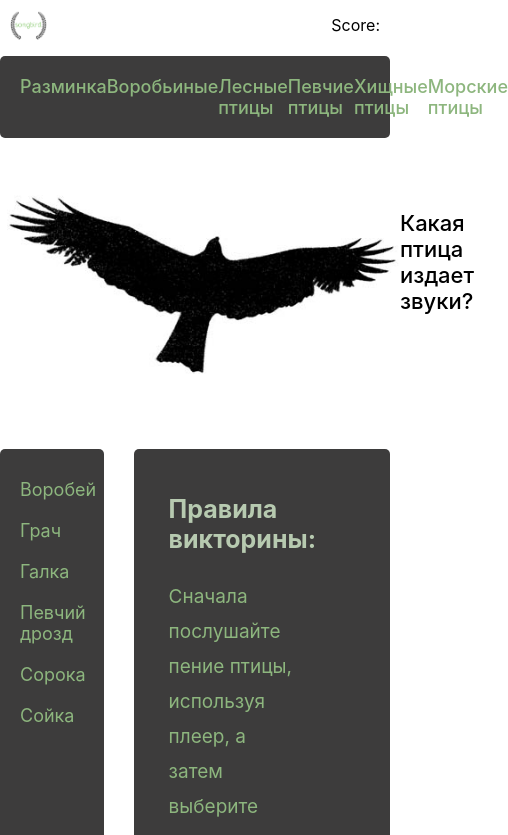
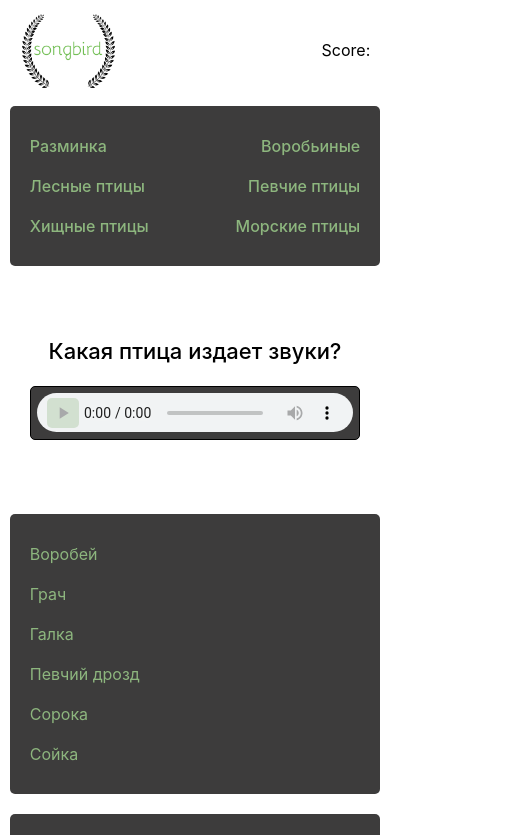
Before and after one commit to AnzhelaMartsinovich/songbird, a React (Create React App) app: page / in a window 390 px wide. Shown: the top 835 px of the page, 508 px wide, since content can reach past the window. Built offline with nearby package versions, Linux system fonts and the light colour scheme.

Commit message:
feat: add audio and adaptation

```diff
--- a/src/App.js
+++ b/src/App.js
@@ -4,6 +4,7 @@ import Header from './components/Header/Header'
 import Question from './components/Question/Question'
 import Wrapper from './components/Wrapper'
 import NextBtn from './components/Next/NextBtn'
+import './media.css';
 
 function App() {
   return (
--- a/src/components/Header/style.scss
+++ b/src/components/Header/style.scss
@@ -3,7 +3,7 @@ h1 {
 }
 
 .logo {
-	width: 10%;
+	height: 80px;
 }
 
 .header {
--- a/src/components/Question/Question.js
+++ b/src/components/Question/Question.js
@@ -1,6 +1,7 @@
 import React from 'react';
 import './style.scss';
 import bird from './../../img/bird.jpg';
+// import AudioPlayer from "react-h5-audio-player";
 
 function Question() {
 	return (
@@ -8,7 +9,9 @@ function Question() {
 			<img src={bird} alt="bird" className="question-bird" />
 			<div className="question-right">
 				<h3 className="question-title">Какая птица издает звуки?</h3>
-				<audio src="#"></audio>
+
+				<audio controls="controls" src="https://24navo.com/lessons/html_list/i/m/4z.mp3" className="question__audio" />
+
 			</div>
 		</div>
 	)
--- a/src/components/Question/style.scss
+++ b/src/components/Question/style.scss
@@ -8,7 +8,8 @@
 	}
 
 	&-bird {
-		width: 400px;
+		// width: 400px;
+		max-width: 35%;
 	}
 
 	&-title {
@@ -17,4 +18,20 @@
 		font-size: 22px;
 
 	}
+
+	&__audio {
+		border: 1px solid #000;
+		background-color: #3d3c3c;
+		border-radius: 5px;
+		overflow: hidden;
+		width: 27rem;
+		padding: .4rem;
+		margin: 30px auto;
+	}
 }
+
+audio::-webkit-media-controls-play-button {
+	background-color: #8db67e;
+	height: 30px;
+	border-radius: 5px;
+}
--- a/src/index.css
+++ b/src/index.css
@@ -1,3 +1,7 @@
+* {
+  box-sizing: border-box;
+}
+
 body {
   margin: 0;
   font-family: -apple-system, BlinkMacSystemFont, 'Segoe UI', 'Roboto', 'Oxygen',
@@ -22,3 +26,11 @@ code {
   justify-content: space-between;
   margin-bottom: 30px;
 }
+
+button:focus {
+  outline: 0;
+}
+
+audio:focus {
+  outline: 0;
+}
--- /dev/null
+++ b/src/media.css
@@ -0,0 +1,87 @@
+@media(max-width: 1250px) {
+	.container {
+		max-width: 90%;
+	}
+
+	.header-item,
+	.options-item,
+	.descr-text {
+		font-size: 16px;
+	}
+
+	.descr-text {
+		line-height: 28px;
+	}
+
+	.descr-title {
+		font-size: 22px;
+	}
+}
+
+@media(max-width: 920px) {
+	.container {
+		max-width: 95%;
+	}
+
+	.wrapper {
+		flex-direction: column;
+	}
+
+	.options-list,
+	.descr {
+		width: 100%;
+	}
+
+	.options-list {
+		margin-right: 0;
+		margin-bottom: 20px;
+	}
+
+	.question__audio {
+		width: 80%;
+	}
+}
+
+@media(max-width: 780px) {
+	.header-list {
+		flex-wrap: wrap;
+	}
+
+	.header-item {
+		margin: 10px 15px;
+	}
+
+	.question-bird {
+		display: none;
+	}
+
+	.question-right {
+		width: 100%;
+		margin-left: 20px;
+		margin-right: 20px;
+	}
+
+	.question,
+	.question-title {
+		text-align: center;
+	}
+
+	.question__audio {
+		margin: 0;
+	}
+}
+
+@media(max-width: 600px) {
+	.question__audio {
+		margin: 0;
+		width: 100%;
+	}
+
+	.header-item {
+		margin: 10px;
+	}
+
+	.header-list {
+		padding: 20px 10px;
+	}
+}
```
Also changed, not shown: package.json (line endings or trailing spaces), 1 other file (tests, documents, lock files or other folders).
